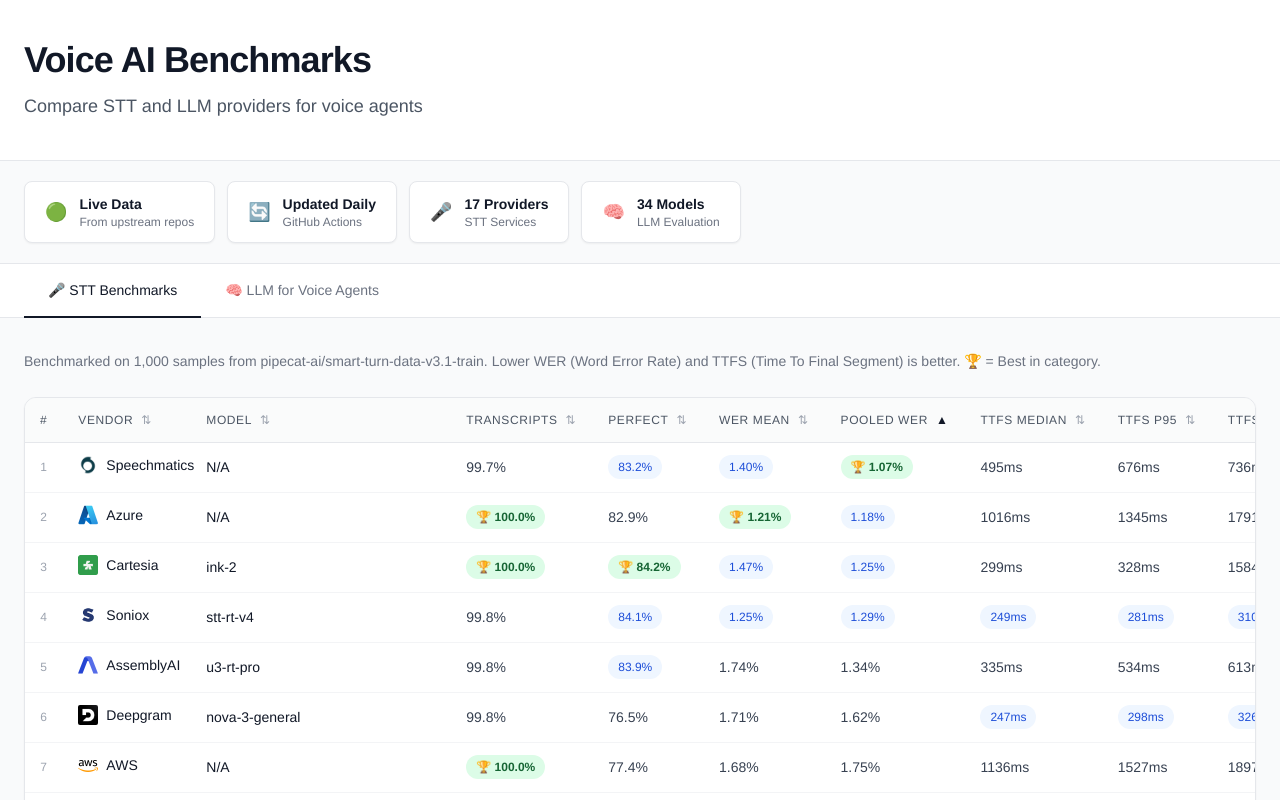
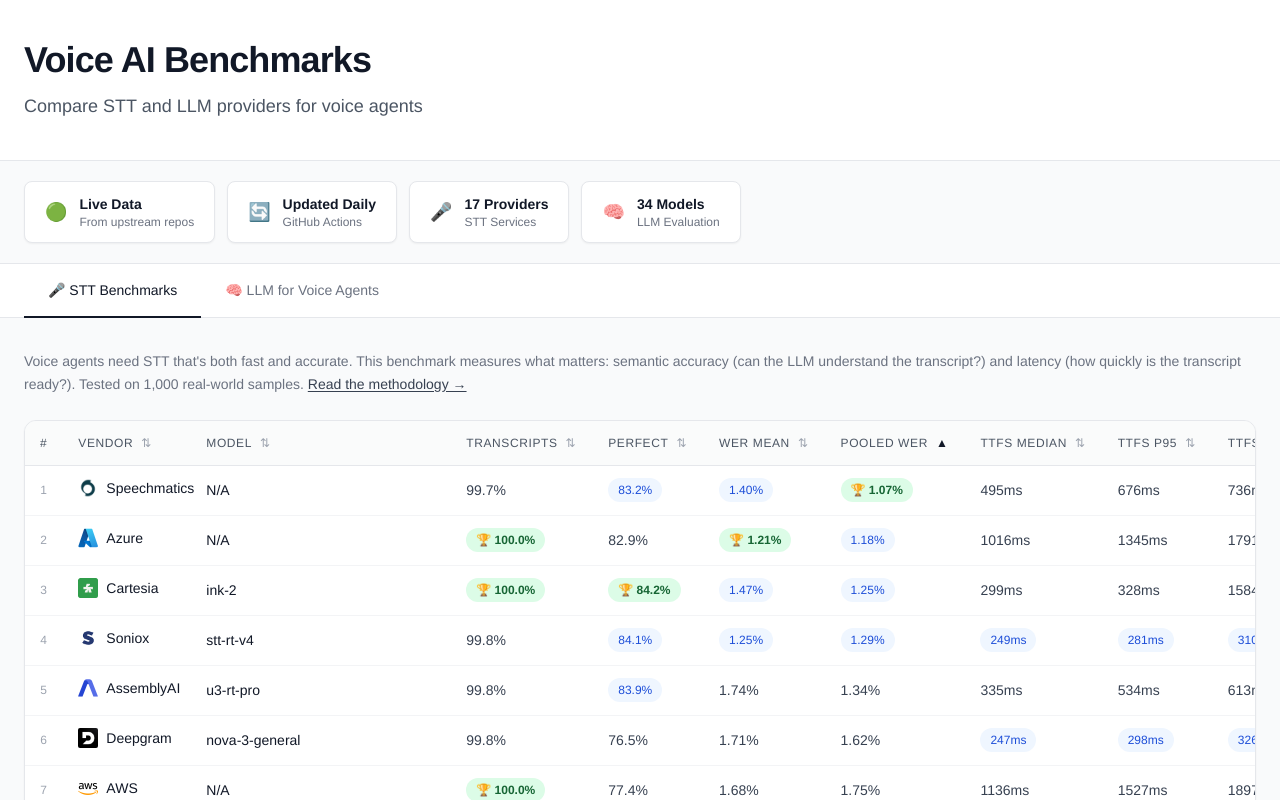
Before and after one commit to wirjo/voice-ai-benchmarks, a Next.js app: page /voice-ai-benchmarks/ in a window 1280 px wide. Shown: the top 800 px of the page. Built offline with nearby package versions, Linux system fonts and the light colour scheme; a web font is replaced by a local one.

Commit message:
content: better benchmark descriptions with Daily.co blog links
- STT: explains why semantic accuracy + latency matter for voice agents
- LLM: explains enterprise requirements (tool calling, instruction following, 30-turn convos)
- Links to full methodology blog posts on daily.co

```diff
--- a/pages/index.js
+++ b/pages/index.js
@@ -315,9 +315,10 @@
             {tab === 'stt' && (
               <div className="space-y-6">
                 <p className="text-sm text-gray-500 leading-relaxed">
-                  Benchmarked on 1,000 samples from pipecat-ai/smart-turn-data-v3.1-train.
-                  Lower WER (Word Error Rate) and TTFS (Time To Final Segment) is better.
-                  🏆 = Best in category.
+                  Voice agents need STT that's both fast and accurate. This benchmark measures what matters:
+                  semantic accuracy (can the LLM understand the transcript?) and latency (how quickly is the transcript ready?).
+                  Tested on 1,000 real-world samples.{' '}
+                  <a href="https://www.daily.co/blog/benchmarking-stt-for-voice-agents/" target="_blank" rel="noopener" className="underline underline-offset-2 text-gray-700 hover:text-gray-900">Read the methodology →</a>
                 </p>
                 <DataTable
                   columns={sttColumns}
@@ -330,9 +331,10 @@
             {tab === 'llm' && (
               <div className="space-y-6">
                 <p className="text-sm text-gray-500 leading-relaxed">
-                  Multi-turn conversation benchmark (aiwf_medium_context).
-                  Higher pass rates indicate better conversation handling. Lower TTFT (Time To First Token) is faster.
-                  🏆 = Best performer.
+                  Enterprise voice agents need fast responses, accurate tool calling, and consistent instruction following
+                  over long conversations. This benchmark tests 30-turn conversations with complex tool use and knowledge grounding.
+                  Target: &lt;700ms TTFT for natural conversation flow.{' '}
+                  <a href="https://www.daily.co/blog/benchmarking-llms-for-voice-agent-use-cases/" target="_blank" rel="noopener" className="underline underline-offset-2 text-gray-700 hover:text-gray-900">Read the methodology →</a>
                 </p>
                 <DataTable
                   columns={llmColumns}
```
